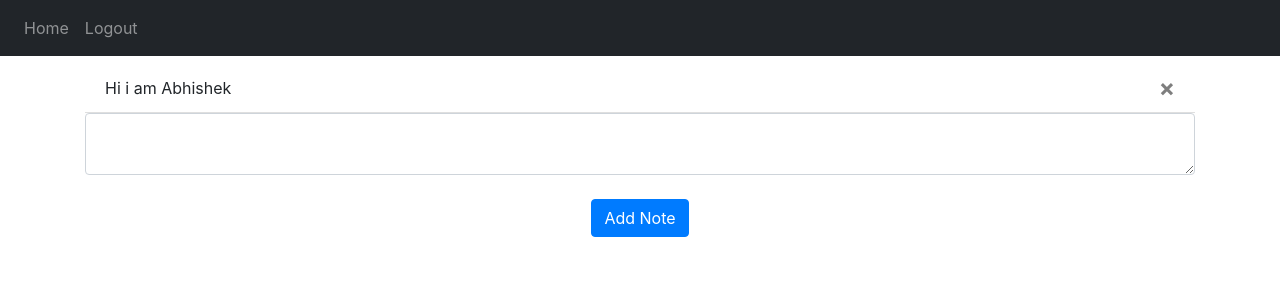
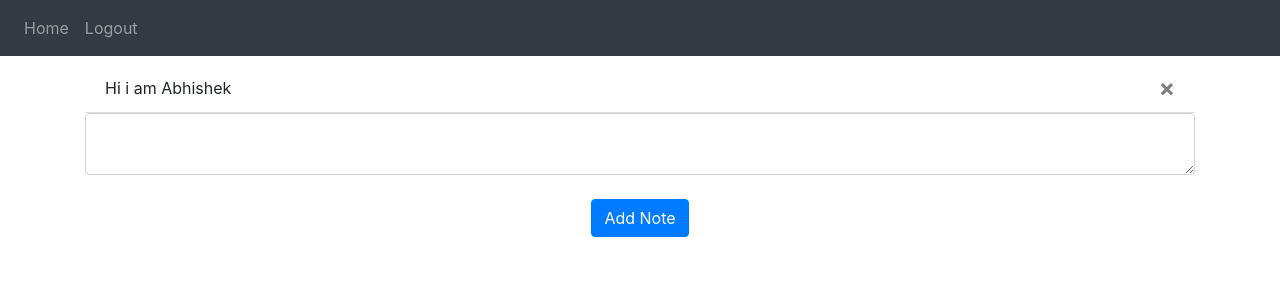
Before and after one commit to Abhishek3-design/Python_projects, a Flask app: page / in a window 1280 px wide. Shown: the top 300 px of the page. Run offline with Flask 3, Linux system fonts and the light colour scheme; a user stored in the database is signed in; some libraries are stand-ins or nearby versions.

Commit message:
Update base.html

```diff
--- a/Note maker/website/templates/base.html
+++ b/Note maker/website/templates/base.html
@@ -19,7 +19,7 @@
     <title>{% block title %}Home{% endblock %}</title>
     </head>
     <body>
-      <nav class="navbar navbar-expand-lg navbar-dark" style="background-color: #212529;">
+      <nav class="navbar navbar-expand-lg navbar-dark" style="background-color: #343a40;">
         <button
           class="navbar-toggler"
           type="button"
```
